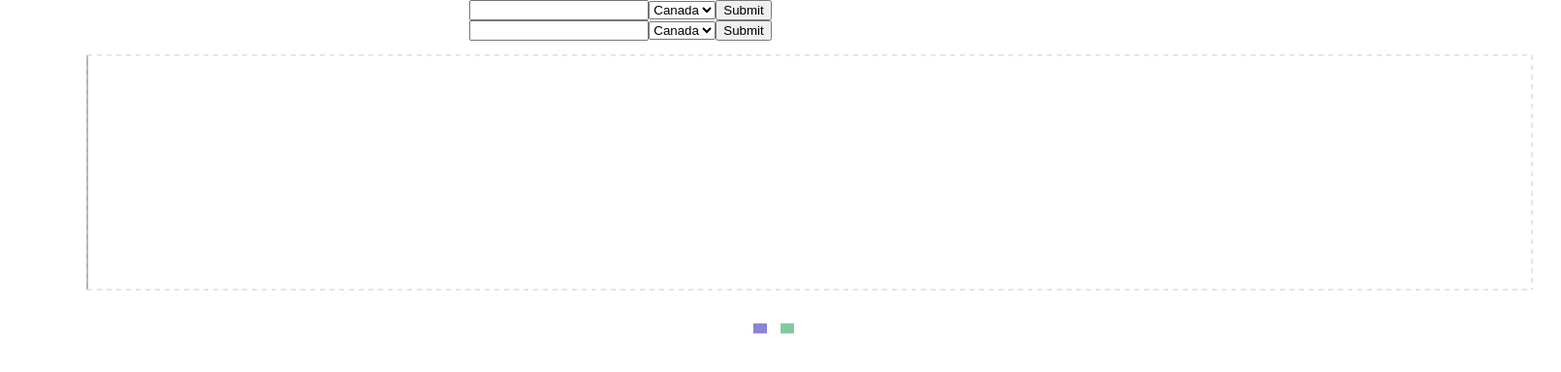
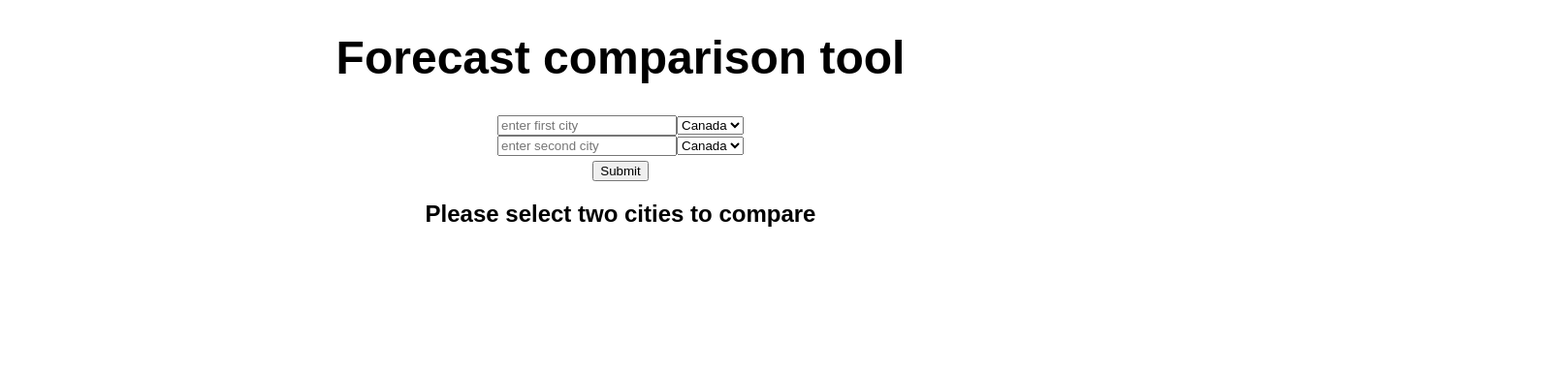
Before and after one commit to TheChrisDavies/WeatherPairNC, a React (Create React App) app in the folder weatherpairnc/: page / in a window 1280 px wide. Shown: the top 384 px of the page at 97% size, 1610 px wide, since content can reach past the window. Built offline with nearby package versions, Linux system fonts and the light colour scheme.

Commit message:
Nathans final commit

```diff
--- a/weatherpairnc/src/App.js
+++ b/weatherpairnc/src/App.js
@@ -74,21 +74,21 @@ class App extends Component {
 
     return (
       <div className="App">
+        <h1>Forecast comparison tool</h1>
         <form onSubmit={(e) => {this.getWeather(e)}}>
-          <input type="text" name="city" id="city"  />
+          <input type="text" name="city" id="city" placeholder="enter first city" />
           <select id="country">
             <option value="ca">Canada</option>
             <option value="us">US</option>
           </select>
-          <input type="submit" value="Submit"/>
         </form>
         <form onSubmit={(e) => {this.getWeather(e)}}>
-          <input type="text" name="city" id="city2"  />
+          <input type="text" name="city" id="city2" placeholder="enter second city" />
           <select id="country2">
             <option value="ca">Canada</option>
             <option value="us">US</option>
           </select>
-          <input type="submit" value="Submit"/>
+          <input id="submit" type="submit" value="Submit"/>
         </form>
         <Chart weatherArray={this.state.loading ? false : weatherArray} city1={this.state.loading ? false : city1} weatherArray2={this.state.loading2 ? false : weatherArray2} city2={this.state.loading ? false : city2}/>
       </div>
--- a/weatherpairnc/src/Chart.js
+++ b/weatherpairnc/src/Chart.js
@@ -3,7 +3,6 @@ import './App.css';
 import {BarChart, Bar, ReferenceLine, XAxis, YAxis, CartesianGrid, Tooltip, Legend} from 'recharts';
 
 let weatherJSX;
-let weatherJSX2;
 
 class Chart extends Component {
 
@@ -15,8 +14,12 @@ class Chart extends Component {
         function Temp(temp, temp2, time) {
             this[city1] = temp;
             this[city2] = temp2;
+            this.diff = Math.abs(temp - temp2);
             this.time = time;
         }
+
+        let city1Sum = 0;
+        let city2Sum = 0;
 
         if (Array.isArray(this.props.weatherArray) && Array.isArray(this.props.weatherArray2)) {
             let copy = this.props.weatherArray;
@@ -26,17 +29,20 @@ class Chart extends Component {
                 copy[i].main.temp2 = copy2[i].main.temp;
             }
 
-            console.log(copy)
-
             weatherJSX = copy.map((individualTemp, index) => {
+                city1Sum += parseInt(individualTemp.main.temp)
+                city2Sum += parseInt(individualTemp.main.temp2)
                 return new Temp(individualTemp.main.temp, individualTemp.main.temp2, individualTemp.dt_txt)
             })
-        }
+
+            let city1Avg = (city1Sum/40).toFixed(1);
+            let city2Avg = (city2Sum/40).toFixed(1);
 
             return(
                 <div>
+                    <p>The average temperatures in <b>{city1}</b> and <b>{city2}</b> will be <b>{city1Avg}°C</b> and <b>{city2Avg}°C</b> over the next 5 days, respectively.</p>
                     <div id="container">
-                    <BarChart width={1600} height={300} data={weatherJSX}
+                        <BarChart width={1600} height={500} data={weatherJSX}
                                 margin={{top: 5, right: 30, left: 20, bottom: 5}}>
                             <XAxis dataKey="time"/>
                             <YAxis/>
@@ -46,10 +52,17 @@ class Chart extends Component {
                             <ReferenceLine y={0} stroke='#000'/>
                             <Bar dataKey={city1} fill="#8884d8" />
                             <Bar dataKey={city2} fill="#82ca9d" />
+                            <Bar dataKey="diff" fill="#ed0d09" />
                         </BarChart>
                     </div>
                 </div>
             )
+        } else {
+            return (
+                <h2>Please select two cities to compare</h2>
+            )
+        }
+
     }
 }
 
--- a/weatherpairnc/src/index.css
+++ b/weatherpairnc/src/index.css
@@ -2,4 +2,19 @@ body {
   margin: 0;
   padding: 0;
   font-family: sans-serif;
+  display: flex;
+  width: 100vw;
 }
+
+h1 {
+  font-size: 3em;
+}
+
+form {
+  width: 100vw;
+}
+
+#submit {
+  display: block;
+  margin: 5px auto;
+}
```
Lines whose indentation alone changed are shown as unchanged.
